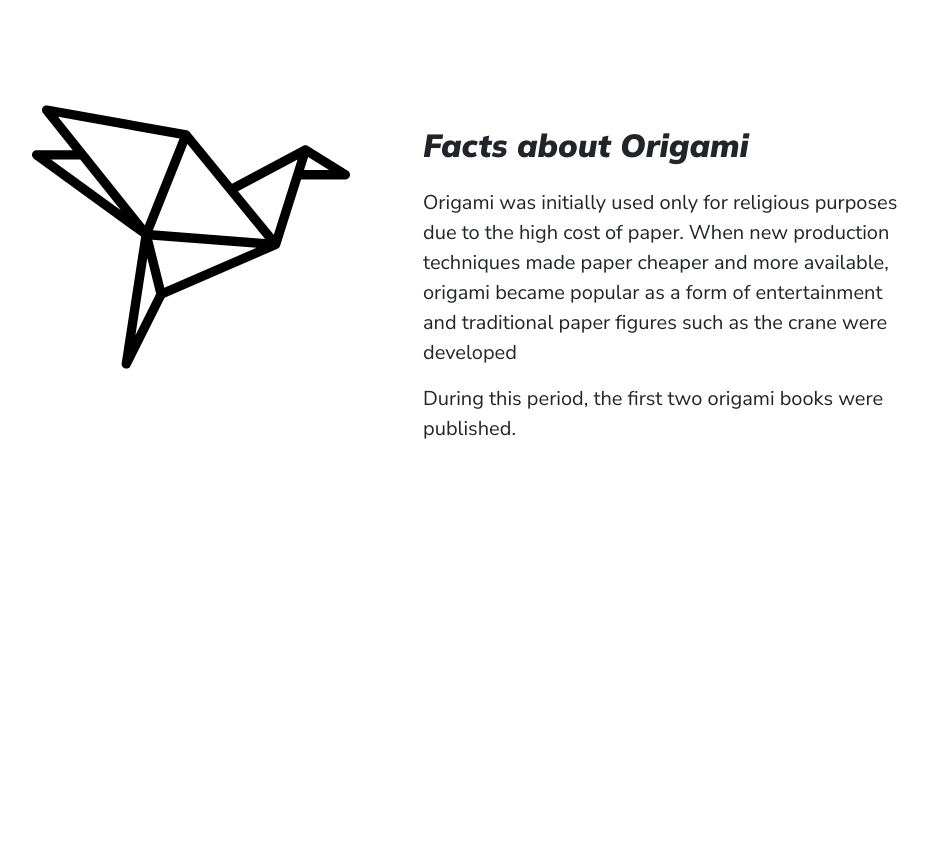
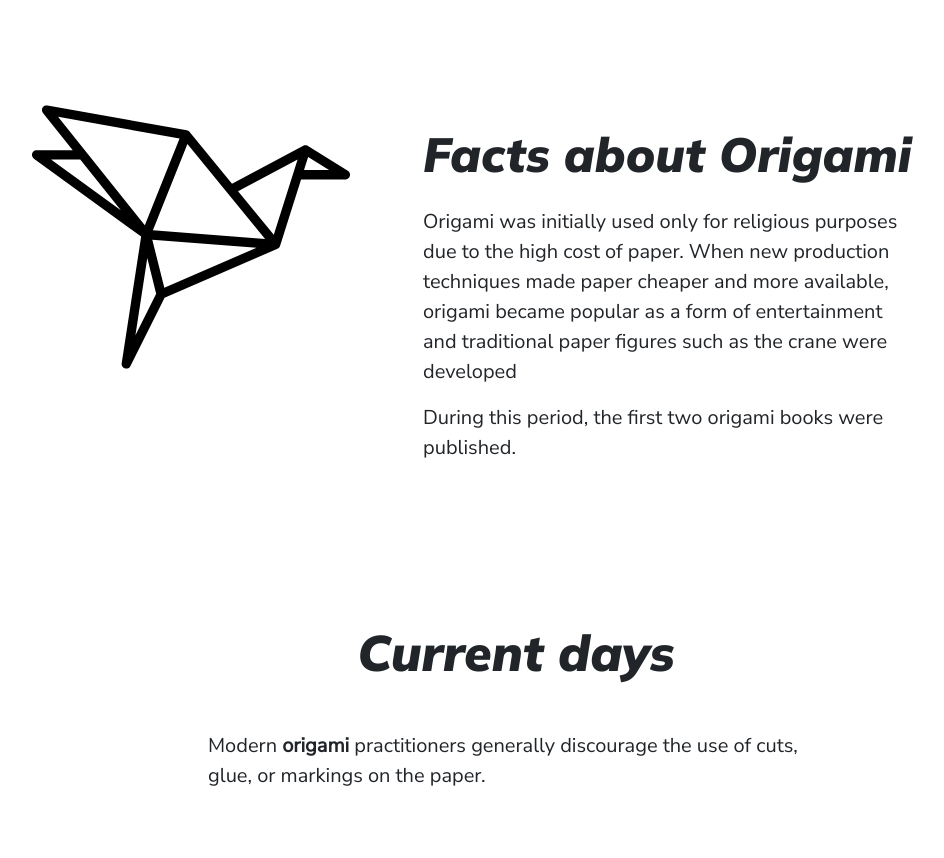
Before and after one commit to arieuu/origami-template, a plain HTML site: page index.html in a window 1280 px wide. Shown: the part 1220-2078 px from the top of the page, without its empty margins (124-1068 px from the left). Before the commit the page ends 1680 px from the top, so only its background shows below. Drawn offline with nearby package versions, Linux system fonts and the light colour scheme.

Commit message:
Finished current days section. Mobile and desktop.

```diff
--- a/index.html
+++ b/index.html
@@ -85,6 +85,7 @@
 
     <!-- ORIGAMI FACTS SECTION -->
     <section class="text-center pt-5">
+
         <div class="container">
             <div class="row g-0">
                 <div class="col-lg">
@@ -93,7 +94,7 @@
 
                 <div class="col-lg col-lg-7">
                     <!-- DESKTOP TITLE -->
-                    <h2 class="font-primary mt-5 mb-4 text-start d-none d-lg-block" style="font-size: 2rem;"> Facts about Origami </h2>
+                    <h2 class="font-primary mt-5 mb-4 text-start d-none d-lg-block" style="font-size: 3rem;"> Facts about Origami </h2>
 
                     <!-- MOBILE TITLE -->
                     <h2 class="font-primary mt-5 mb-4 text-start text-center d-block d-lg-none"> Facts about Origami </h2>
@@ -113,7 +114,31 @@
             </div>
         </div>
 
+    </section>
 
+
+    <!-- CURRENT DAYS SECTION -->
+    <section>
+
+        <!-- DESKTOP -->
+        <div class="container text-center mt-5 pt-5 w-50 pb-5 mb-5 d-none d-lg-block">
+            <h2 class="font-primary mt-5 mb-5"> Current days </h2>
+
+            <div class="text-start">
+                <p class="font-secondary"> Modern <b>origami</b> practitioners generally discourage the use of cuts, glue, or markings on the paper. </p>
+            </div>
+
+        </div>
+
+        <!-- MOBILE -->
+        <div class="container text-center mt-5 pt-5 pb-5 mb-5 b-block d-lg-none">
+            <h2 class="font-primary mt-5 mb-5"> Current days </h2>
+
+            <div class="text-start">
+                <p class="font-secondary"> Modern <b>origami</b> practitioners generally discourage the use of cuts, glue, or markings on the paper. </p>
+            </div>
+
+        </div>
     </section>
 
 
```
